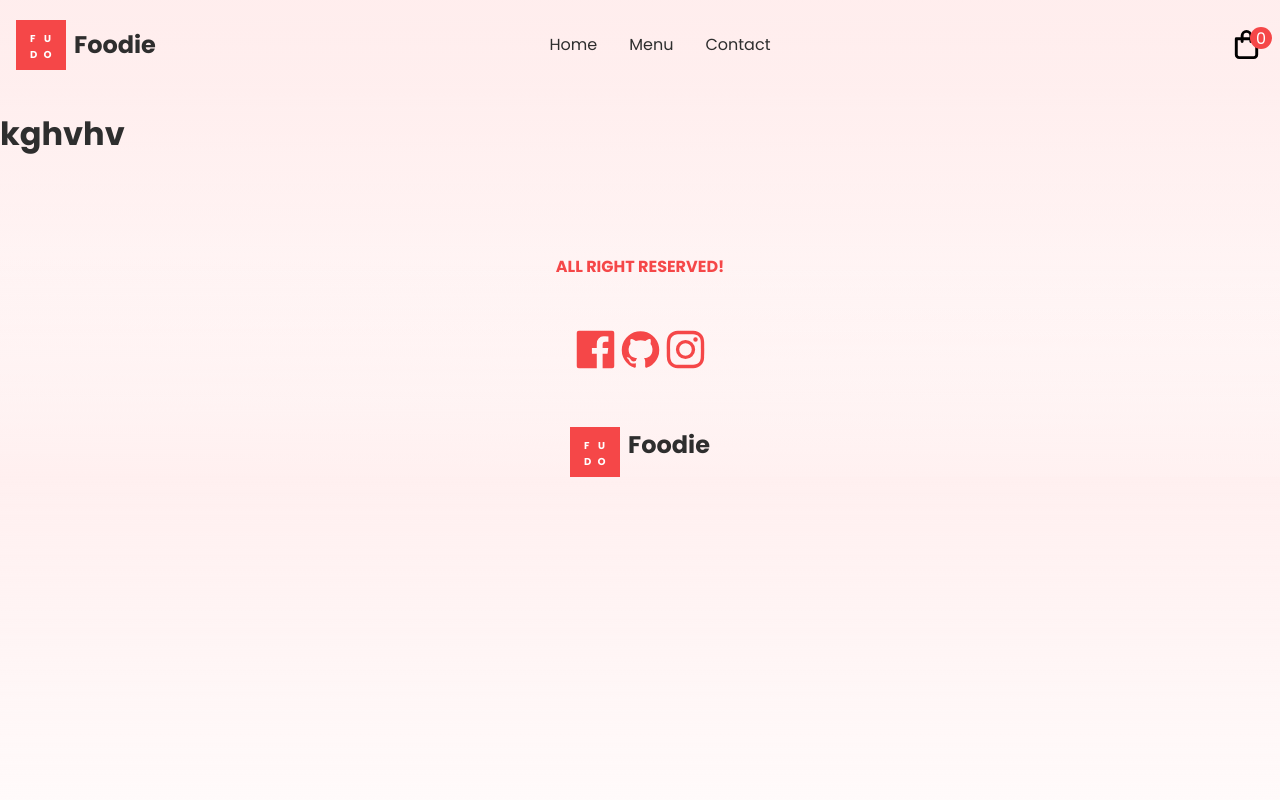
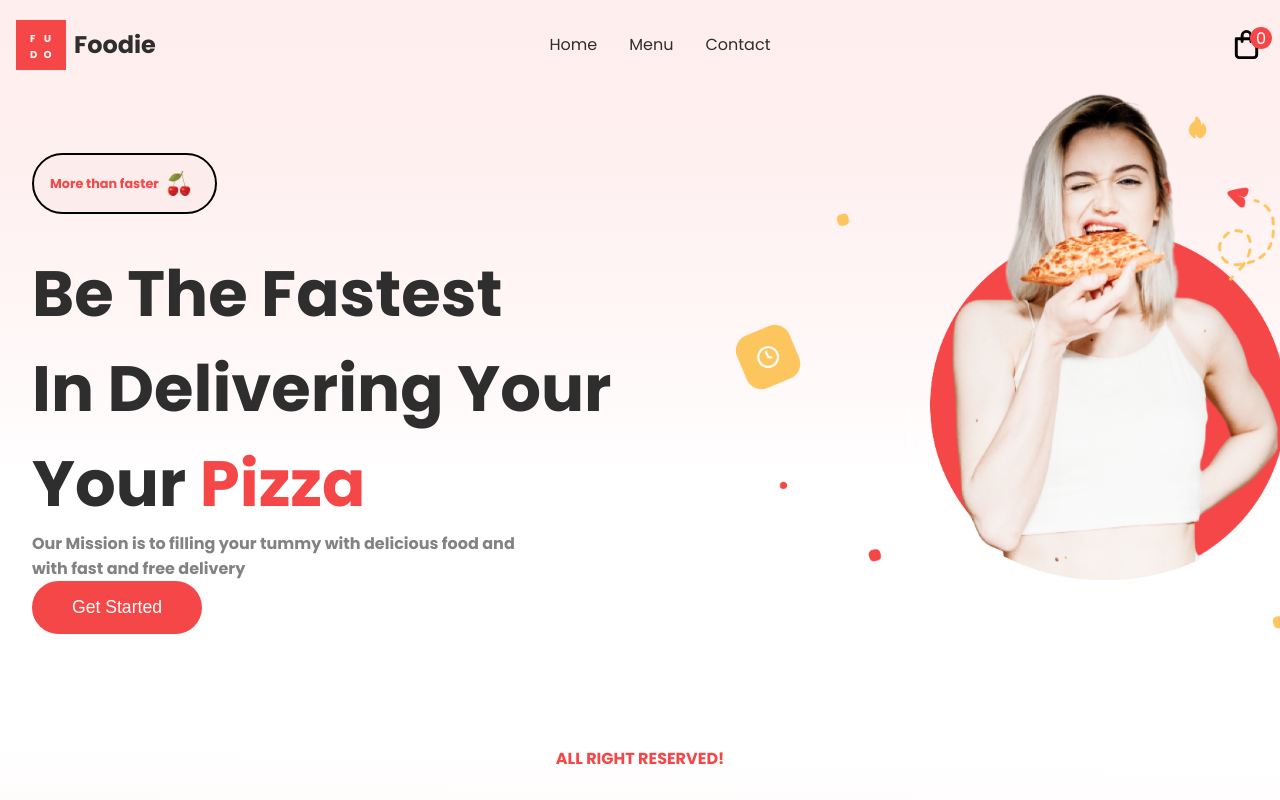
Before and after one commit to yonatanski/food-delivery-app, a Next.js app: page / in a window 1280 px wide. Shown: the top 800 px of the page. Built offline with nearby package versions, Linux system fonts and the light colour scheme.

Commit message:
hero section done

```diff
--- /dev/null
+++ b/components/Hero.jsx
@@ -0,0 +1,36 @@
+import Image from "next/image"
+import React from "react"
+import Cherry from "../assets/Cherry.png"
+import HeroImage from "../assets/HeroImage.png"
+import css from "../styles/Hero.module.css"
+
+const Hero = () => {
+  return (
+    <div className={css.container}>
+      {/* left side  */}
+      <div className={css.leftSide}>
+        <div className={css.cherryDiv}>
+          <span>More than faster</span>
+          <Image src={Cherry} alt=" logo of cherry" width={40} height={25} />
+        </div>
+        <div className={css.heroText}>
+          <span>Be The Fastest </span>
+          <span>In Delivering Your</span>
+          <span>
+            Your <span style={{ color: "var(--themeRed)" }}>Pizza</span>
+          </span>
+          <span className={css.miniText}>Our Mission is to filling your tummy with delicious food and with fast and free delivery</span>
+          <button className={`btn ${css.btn}`}>Get Started</button>
+        </div>
+      </div>
+      {/* right side  */}
+      <div className={css.rightSide}>
+        <div className={css.imgContainer}>
+          <Image src={HeroImage} alt=" logo of cherry" layout="intrinsic" />
+        </div>
+      </div>
+    </div>
+  )
+}
+
+export default Hero
--- a/pages/index.js
+++ b/pages/index.js
@@ -1,10 +1,12 @@
 import Head from "next/head"
+import Hero from "../components/Hero"
+import css from "../styles/Home.module.css"
 import Layout from "../components/Layout"
 
 export default function Home() {
   return (
     <Layout>
-      <div>
+      <div className={css.container}>
         <Head>
           <title>FUDO</title>
           <meta name="description" content="Generated by create next app" />
@@ -12,7 +14,7 @@
         </Head>
         {/* body */}
         <main>
-          <h1>kghvhv</h1>
+          <Hero />
         </main>
       </div>
     </Layout>
--- /dev/null
+++ b/styles/Hero.module.css
@@ -0,0 +1,54 @@
+.container{
+    display: flex;
+    position: relative;
+}
+
+.leftSide{
+    display: flex;
+    flex-direction: column;
+    gap: 2rem;
+}
+.leftSide{
+    display: flex;
+    flex-direction: column;
+    gap: 2rem;
+}
+.cherryDiv{
+    display: flex;
+    justify-content: center;
+    align-items: center;
+    width:fit-content;
+    background-color: var(--pink);
+    border:2px solid black;
+    margin-top: 3rem;
+    padding: 1rem;
+    border-radius: 12rem;
+    font-size: 0.8rem;
+    font-weight: bold;
+    color: var(--themeRed)
+}
+.heroText{
+    display: flex;
+    flex-direction: column;
+    font-size: 4rem;
+    font-weight: bold;
+}
+.heroText>.miniText{
+    width: 70%;
+    color: var(--gray);
+    font-size: 1rem;
+}
+.btn{
+    padding: 1rem 2.5rem;
+
+}
+.rightSide{
+    position: relative;
+
+}
+
+.imgContainer{
+    width: 38rem;
+    position: absolute;
+    top:-5rem;
+}
--- /dev/null
+++ b/styles/Home.module.css
@@ -0,0 +1,3 @@
+.container{
+    padding :1rem 2rem;
+}
--- a/styles/globals.css
+++ b/styles/globals.css
@@ -54,3 +54,15 @@
   transition: all 300ms ease;
 
 }
+
+.btn{
+  width: max-content;
+  padding: 1rem;
+  border-radius: 4rem;
+  border: none;
+  color:  white;
+  font-size: 1.1rem;
+  cursor: pointer;
+  background-color: var(--themeRed);
+
+}
```
